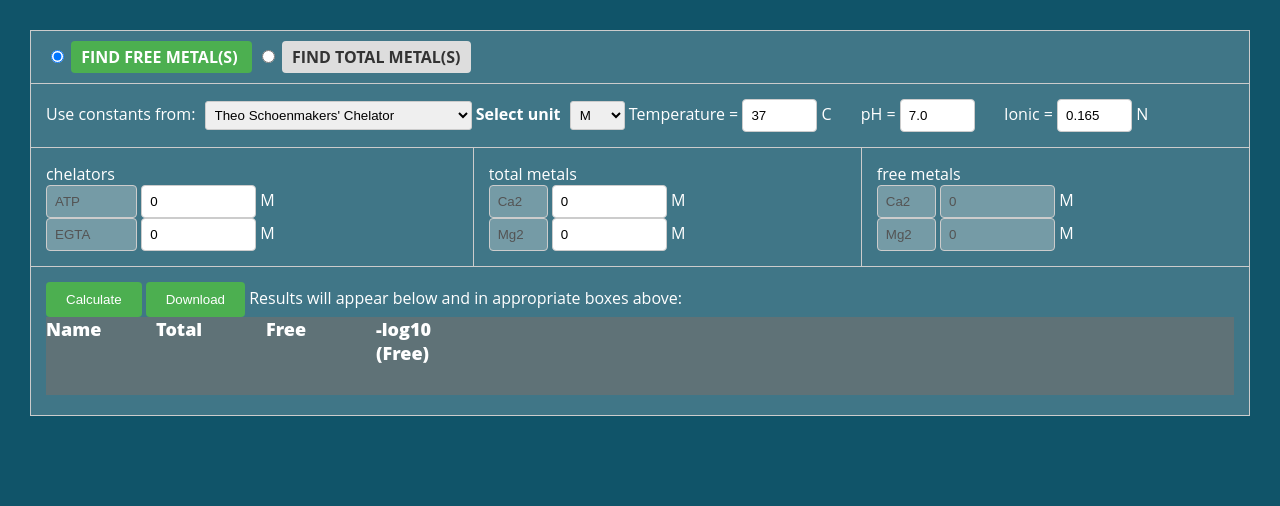
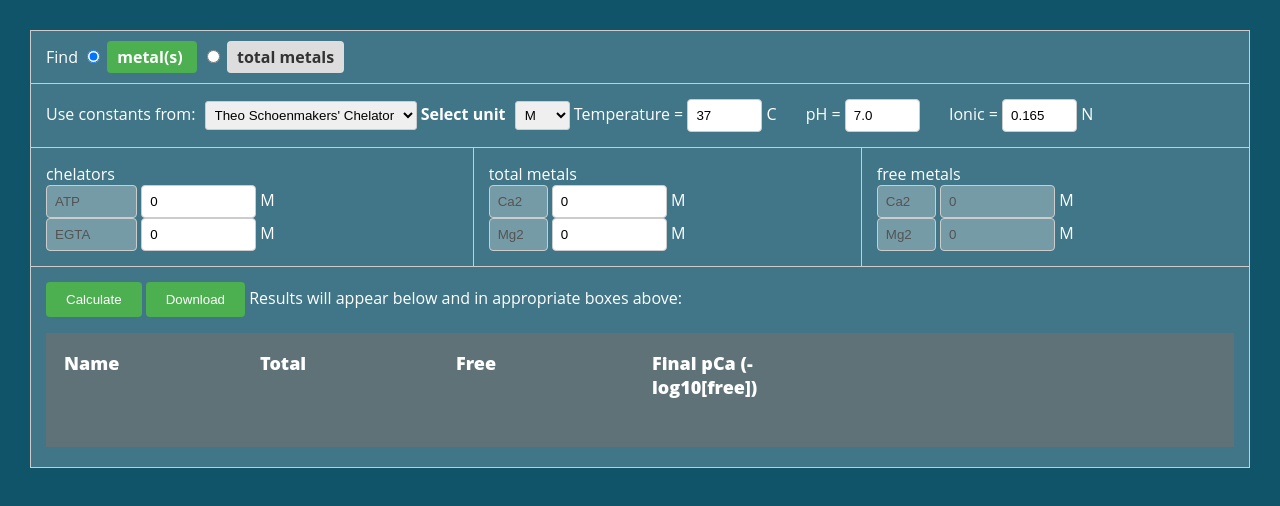
Before and after one commit to AmruteLab/PyChelator, a plain HTML site: page index.html in a window 1280 px wide. Both pictures are taken after a click on the button "Calculate". Drawn offline with nearby package versions, Linux system fonts and the light colour scheme.

Commit message:
make sure the constants dont change, change on style

```diff
--- a/index.html
+++ b/index.html
@@ -14,6 +14,7 @@
         <tbody>
           <tr>
             <td colspan="4">
+              Find
               <input
                 name="TYPECALC"
                 value="F"
@@ -23,7 +24,7 @@
                 type="radio"
                 id="free_metals"
               />
-              <label for="free_metals">FIND FREE METAL(S) </label>
+              <label for="free_metals"> metal(s) </label>
               <input
                 name="TYPECALC"
                 type="radio"
@@ -32,7 +33,7 @@
                 type="radio"
                 id="total_metals"
               />
-              <label for="total_metals">FIND TOTAL METAL(S)</label>
+              <label for="total_metals"> total metals</label>
             </td>
           </tr>
           <tr>
@@ -41,7 +42,7 @@
               <select name="constantsSource" id="constantsSource" onchange="updateConstants()">
                 <option value="NIST"> NIST database #46 v8</option>
                 <option value="Schoenmakers" selected>Theo Schoenmakers' Chelator</option>
-                <option value="Custom">Or, write your own constants (see also:)</option>
+                <option value="Custom">Write your own constants</option>
               </select>
               <b>Select unit</b>
               <select name="unit_MT1" onchange="updateUnit('MT1')">
@@ -73,8 +74,8 @@
                 </div>
 
                 <div class="custom-field">
-                  <label for="customEi">Et:</label>
-                  <input type="text" id="customEi" placeholder="Et">
+                  <label for="customEi">Ei:</label>
+                  <input type="text" id="customEi" placeholder="Ei">
                 </div>
 
                 <div class="custom-field">
@@ -280,7 +281,7 @@
                   <span>Name</span>
                   <span>Total</span>
                   <span>Free</span>
-                  <span>-log10 (Free) </span>
+                  <span>Final pCa (-log10[free])</span>
                 </div>
               </div>
             </td>
--- a/maxchelator.css
+++ b/maxchelator.css
@@ -28,6 +28,7 @@ body {
 #outputDiv {
   display: block !important;
   background-color: #5f7277;
+  margin-top: 1em;
 }
 
 .wrapper {
@@ -66,19 +67,22 @@ select {
 }
 
 .output-value span {
-  width: 100px !important;
+  width: 150px !important;
   display: inline-flex;
   margin-right: 10px;
   margin-bottom: 5px;
+  padding-left: 1em;
+  padding-right: 1em;
 }
 
 .output-title span {
-  width: 100px !important;
+  width: 150px !important;
   display: inline-flex;
   margin-right: 10px;
   margin-bottom: 5px;
   font-weight: 800;
   font-size: large;
+  padding: 1em;
 }
 
 /* Table styles */
--- a/maxchelator.js
+++ b/maxchelator.js
@@ -202,30 +202,32 @@ function updateConstants() {
       var selectElement = document.getElementById("constants");
       selectElement.style.display = "none";
 
-      const constants = data[selectedOption];
-
-      Et = constants.Et;
-      Ei = constants.Ei;
-      h1 = constants.h1;
-      h2 = constants.h2;
-      h3 = constants.h3;
-      h4 = constants.h4;
-      dh1 = constants.dh1;
-      dh2 = constants.dh2;
-      dh3 = constants.dh3;
-      dh4 = constants.dh4;
-      mc = constants.mc;
-      dmc = constants.dmc;
-      mhc = constants.mhc;
-      dmhc = constants.dmhc;
-      VaC = constants.VaC;
-      VaM = constants.VaM;
+      constants_copy = JSON.parse(JSON.stringify(data[selectedOption]));
+      console.log(constants)
+      console.log(constants_copy)
+      Et = constants_copy.Et;
+      Ei = constants_copy.Ei;
+      h1 = constants_copy.h1;
+      h2 = constants_copy.h2;
+      h3 = constants_copy.h3;
+      h4 = constants_copy.h4;
+      dh1 = constants_copy.dh1;
+      dh2 = constants_copy.dh2;
+      dh3 = constants_copy.dh3;
+      dh4 = constants_copy.dh4;
+      mc = constants_copy.mc;
+      dmc = constants_copy.dmc;
+      mhc = constants_copy.mhc;
+      dmhc = constants_copy.dmhc;
+      VaC = constants_copy.VaC;
+      VaM = constants_copy.VaM;
   }
 }
 }
 
 
 function convertToUnit(value, selectedUnit) {
+  console.log(selectedUnit)
   switch (selectedUnit) {
     case "M":
       return value; // Already in M
@@ -757,6 +759,7 @@ function docalc() {
   var i, j;
   var S10;
   var metal_names_string = [];
+  updateConstants();
   collectvalues();
   conadjust();
   calcH();
@@ -766,7 +769,7 @@ function docalc() {
     name: "Name",
     totalamount: "Total",
     freeamount: "Free",
-    bound: "-log10 (Free) ",
+    bound: "Final pCa (-log10[free])",
     // pbound: "%Bound",
   });
 
@@ -776,14 +779,15 @@ function docalc() {
     document.WMXC2.AMF2.value = cleanfloat(freemetalamount[1]);
     for (i = 0; i < 2; i++) {
       if (totalmetalamount[i] > 0) {
+        console.log(unit_used)
         bound[i] = totalmetalamount[i] - freemetalamount[i];
         pbound[i] = (bound[i] / totalmetalamount[i]) * 100;
-        free_amount = convertToUnit(cleanfloat(freemetalamount[i]))
+        free_amount = convertToUnit(cleanfloat(freemetalamount[i]), unit_used)
         metal_names_string.push({
           name: metalnames[i],
           totalamount: cleanfloat(totalmetalamount[i]),
           freeamount: free_amount,
-          bound: -Math.log10(free_amount)
+          bound: convertToUnit(-Math.log10(free_amount), "M")
           // pbound: cleanfloat(pbound[i]),
         });
       }
@@ -798,12 +802,12 @@ function docalc() {
       if (freemetalamount[i] > 0) {
         bound[i] = totalmetalamount[i] - freemetalamount[i];
         pbound[i] = (bound[i] / totalmetalamount[i]) * 100;
-        free_amount = convertToUnit(cleanfloat(freemetalamount[i]))
+        free_amount = convertToUnit(cleanfloat(freemetalamount[i]), unit_used)
         metal_names_string.push({
           name: metalnames[i],
           totalamount: cleanfloat(totalmetalamount[i]),
           freeamount: free_amount,
-          bound: -Math.log10(free_amount)
+          bound: convertToUnit(-Math.log10(free_amount), "M")
           // pbound: cleanfloat(pbound[i]),
         });
       }
@@ -816,12 +820,12 @@ function docalc() {
     if (totalchelatoramount[i] > 0) {
       cbound[i] = totalchelatoramount[i] - freechelatoramount[i];
       cpbound[i] = (cbound[i] / totalchelatoramount[i]) * 100;
-      free_amount = convertToUnit(cleanfloat(freechelatoramount[i]))
+      free_amount = convertToUnit(cleanfloat(freechelatoramount[i]), unit_used)
       t.push({
         name: chelatornames[i],
-        totalamount: cleanfloat(totalchelatoramount[i]),
+        totalamount: convertToUnit(cleanfloat(totalchelatoramount[i]), unit_used),
         freeamount: free_amount,
-        bound: -Math.log10(free_amount)
+        bound: convertToUnit(-Math.log10(free_amount), "M")
         // pbound: cleanfloat(cpbound[i]),
       });
     }
@@ -851,6 +855,7 @@ function docalc() {
       }
     }
   }
+  console.log(t,totalchelatoramount_component )
   result_array.push({
     general_info: {
       pH: pH,
@@ -866,16 +871,15 @@ function docalc() {
   outputDiv.replaceChildren();
   var titleElement = document.createElement("div");
     titleElement.className = "output-title";
-    text_hey = {
+    titles = {
       name: "Name",
       totalamount: "Total",
       freeamount: "Free",
-      bound: "-log10 (Free) ",
+      bound: "Final pCa (-log10[free])",
     }
-    for (const key in text_hey) {
-      console.log(key)
+    for (const key in titles) {
       var valueNode = document.createElement("span");
-      valueNode.textContent = text_hey[key];
+      valueNode.textContent = titles[key];
       titleElement.appendChild(valueNode);
     }
     outputDiv.appendChild(titleElement);
```
